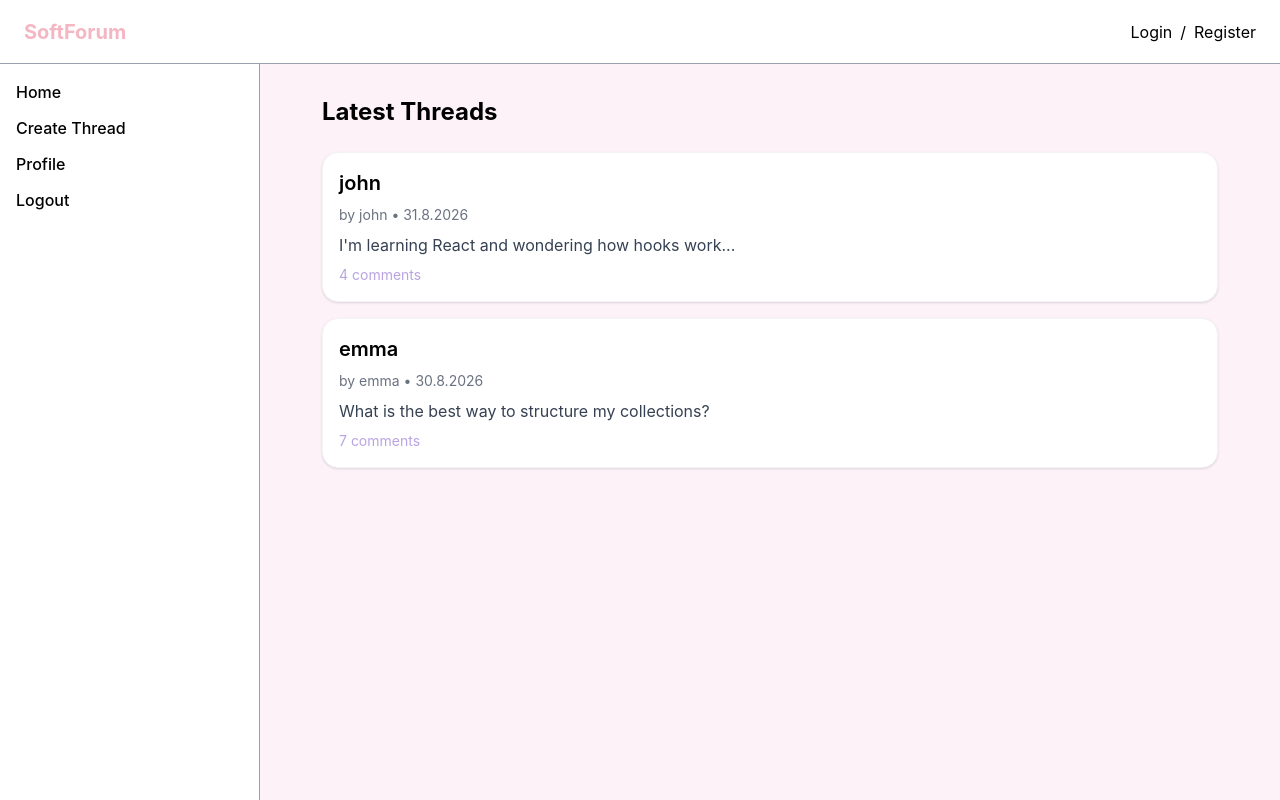
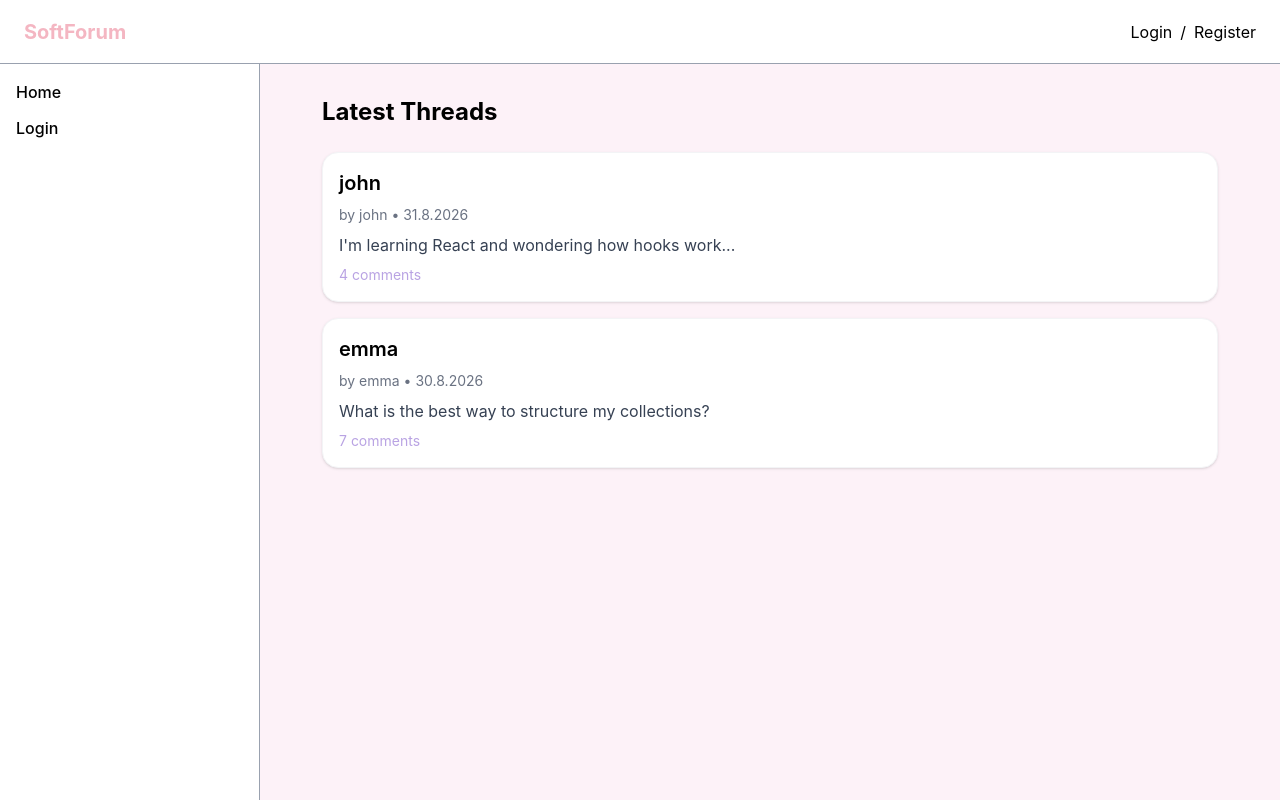
Before and after one commit to shinymeganium/forum, a React (Vite) app in the folder frontend/: page / in a window 1280 px wide. Built offline with nearby package versions, Linux system fonts and the light colour scheme.

Commit message:
sidebar links

```diff
--- a/frontend/src/components/layout/Sidebar.tsx
+++ b/frontend/src/components/layout/Sidebar.tsx
@@ -1,21 +1,37 @@
+import { Link, useNavigate } from "react-router";
+import { useAuthStore } from "../../stores/authStore";
+
 export default function Sidebar() {
+  const navigate = useNavigate();
+  const isAuthenticated = useAuthStore(state => state.isAuthenticated);
+  const logout = useAuthStore(state => state.logout);
+
   return (
-    <aside className="sticky top-16 hidden md:flex flex-col gap-3 w-45 xl:w-65 h-[calc(100vh-4rem)] p-4 border-r border-gray-400 bg-white">
-      <a href="#" className="font-medium hover:text-soft-pink">
-        Home
-      </a>
+    <aside>
+      <nav className="sticky top-16 hidden md:flex flex-col gap-3 w-45 xl:w-65 h-[calc(100vh-4rem)] p-4 border-r border-gray-400 bg-white">
+        <Link to="/" className="font-medium hover:text-soft-pink">
+          Home
+        </Link>
 
-      <a href="#" className="font-medium hover:text-soft-pink">
-        Create Thread
-      </a>
+        {isAuthenticated ?
+        (<>
+        <Link to="/create" className="font-medium hover:text-soft-pink">
+          Create a Thread
+        </Link>
 
-      <a href="#" className="font-medium hover:text-soft-pink">
-        Profile
-      </a>
+        <Link to="/profile" className="font-medium hover:text-soft-pink">
+          Profile
+        </Link>
 
-      <a href="#" className="font-medium hover:text-soft-pink">
-        Logout
-      </a>
+        <button type="button" onClick={logout} className="font-medium hover:text-soft-pink text-left cursor-pointer">
+          Logout
+        </button>
+        </>) : (
+          <button type="button" onClick={() => navigate("/login")} className="font-medium hover:text-soft-pink text-left cursor-pointer">
+            Login
+          </button>
+        )}
+      </nav>
     </aside>
   );
 }
```
